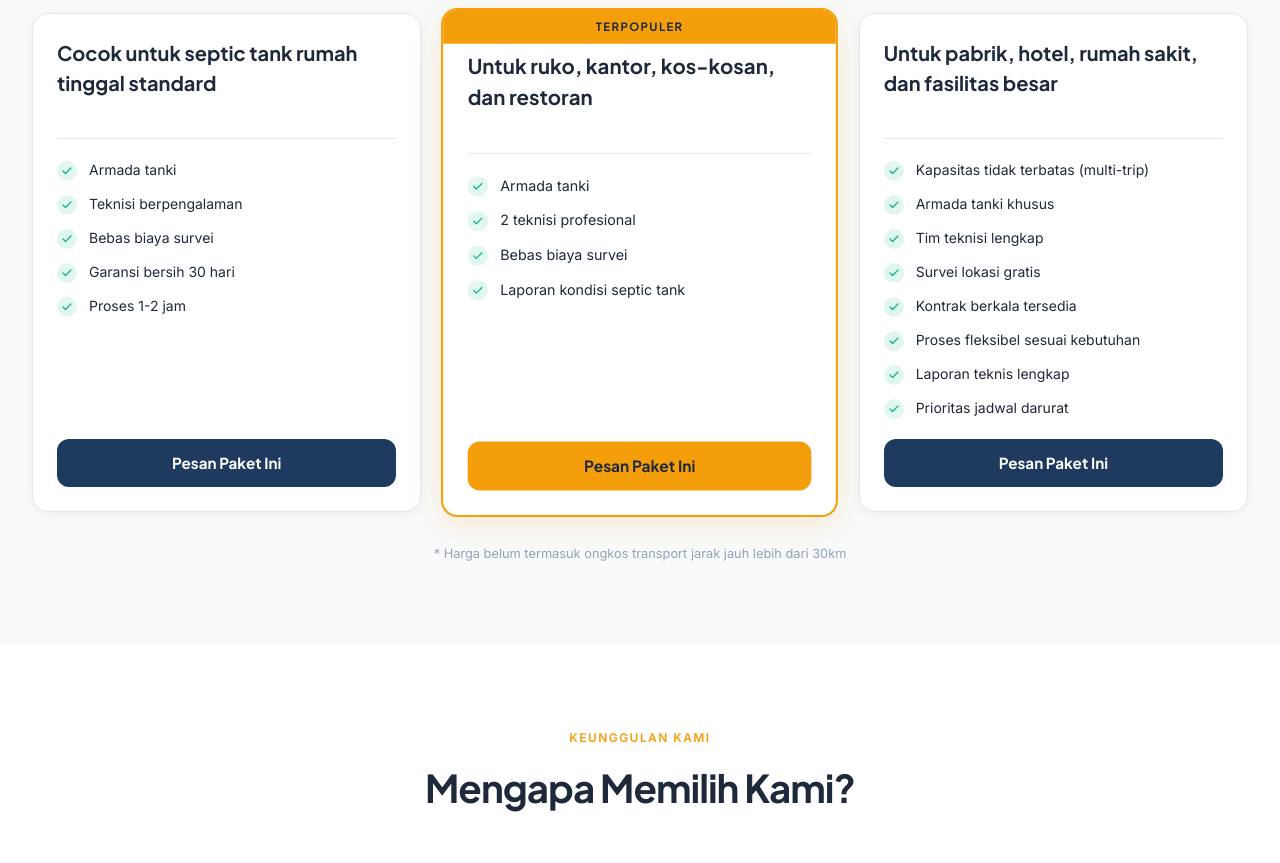
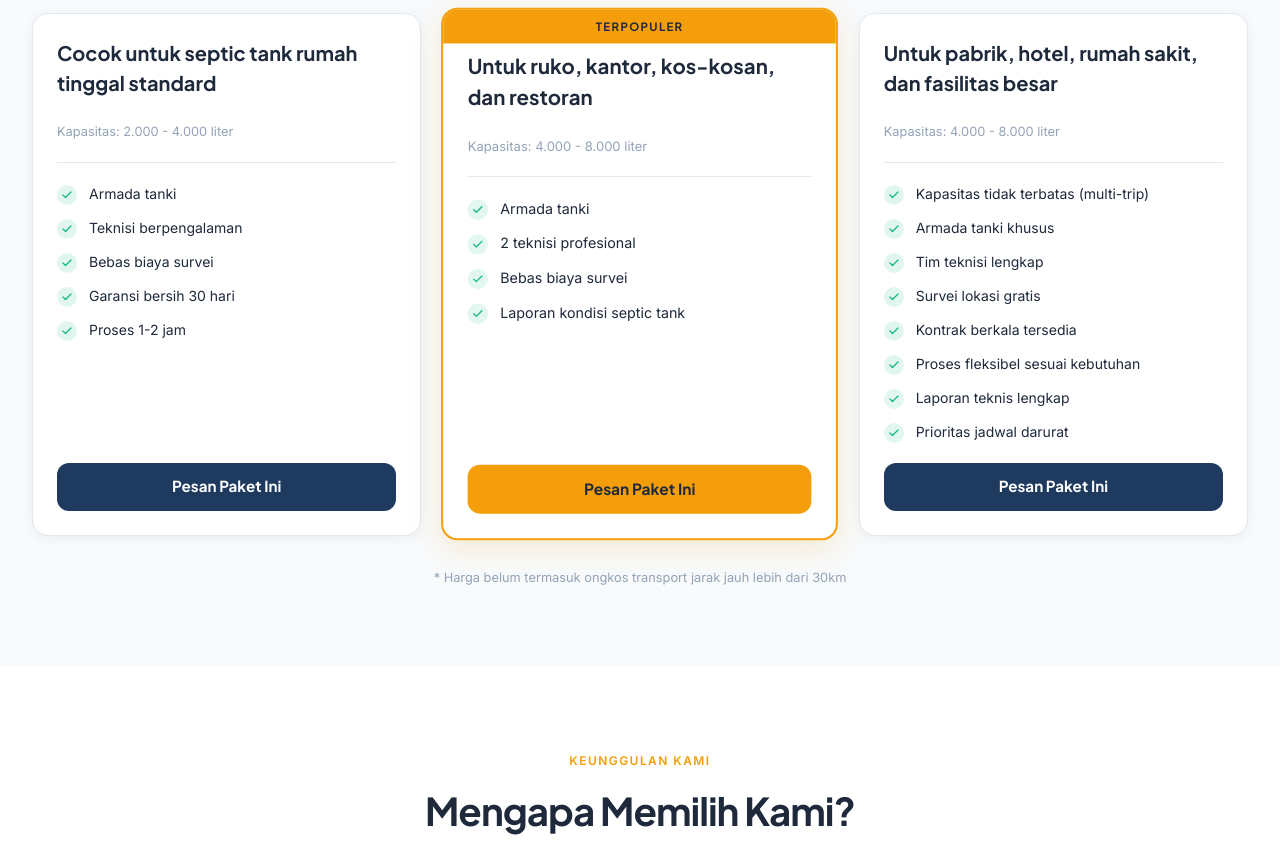
Before and after one commit to yusufbintangg/cv_subari, a Vue app: page / in a window 1280 px wide. Shown: the part 1640-2503 px from the top of the page. Built offline with nearby package versions, Linux system fonts and the light colour scheme.

Commit message:
UPDATE REFISI PERTAMA

```diff
--- a/src/app/components/sections/PaketHargaSection.vue
+++ b/src/app/components/sections/PaketHargaSection.vue
@@ -119,6 +119,19 @@ import {
 
             <!-- Price -->
             <div>
+
+
+
+              <div
+                class="font-inter mt-1"
+                style="
+                  font-family: 'Inter', sans-serif;
+                  font-size: 0.8rem;
+                  color: #94A3B8;
+                "
+              >
+                Kapasitas: {{ p.kapasitas }}
+              </div>
             </div>
 
             <!-- Divider -->
--- a/src/data/paket.ts
+++ b/src/data/paket.ts
@@ -16,7 +16,7 @@ const paket: Paket[] = [
     harga: 250000,
     hargaDisplay: "Mulai Rp 250.000",
     deskripsi: "Cocok untuk septic tank rumah tinggal standard",
-    kapasitas: "1.000 - 3.000 liter",
+    kapasitas: "2.000 - 4.000 liter",
     fitur: [
       "Armada tanki",
       "Teknisi berpengalaman",
```
